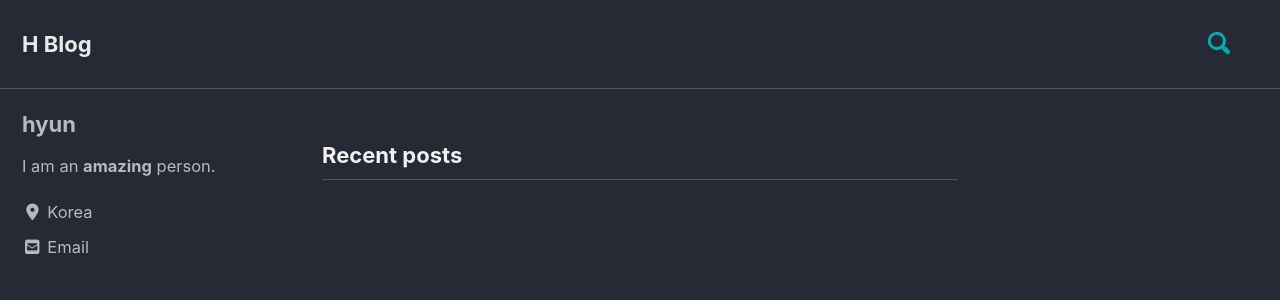
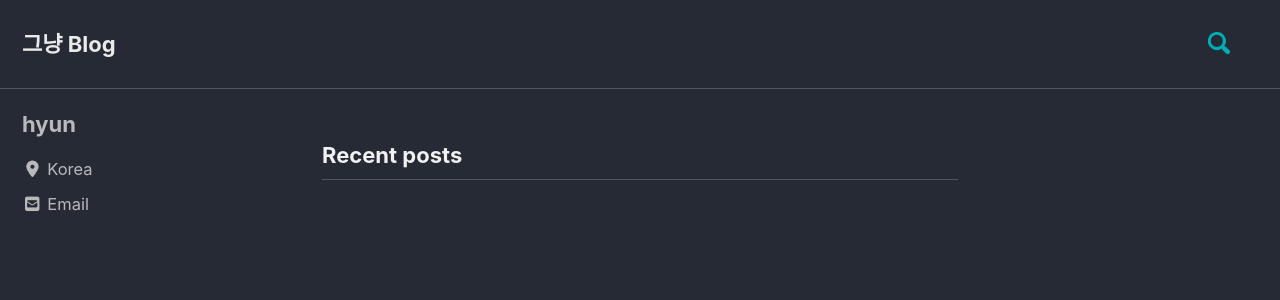
Before and after one commit to hipbone/hipbone.github.io, a Jekyll site: the page built from index.html, in a window 1280 px wide and 900 px high. Shown: the top 300 px of the window. Built offline with Jekyll 4.4.1, drawn with Linux system fonts in a browser that asks for light colours; cached includes are drawn as plain includes; nearby versions of some CDN libraries; the list of posts is cut into pages by our own code.

Commit message:
change config

```diff
--- a/_config.yml
+++ b/_config.yml
@@ -16,11 +16,11 @@ minimal_mistakes_skin    : "dark" # "air", "aqua", "contrast", "dark", "dirt", "
 
 # Site Settings
 locale                   : "en-US"
-title                    : "H Blog"
+title                    : "그냥 Blog"
 title_separator          : "-"
 subtitle                 : # site tagline that appears below site title in masthead
 name                     : "Hyun"
-description              : "H Blog"
+description              : "그냥 Blog"
 url                      : "https://hipbone.github.io"
 baseurl                  : # the subpath of your site, e.g. "/blog"
 repository               : "hipbone/hipbone.github.io"
@@ -109,7 +109,7 @@ analytics:
 author:
   name             : "hyun"
   avatar           : # path of avatar image, e.g. "/assets/images/bio-photo.jpg"
-  bio              : "I am an **amazing** person."
+  bio              : ""
   location         : "Korea"
   email            :
   links:
```
